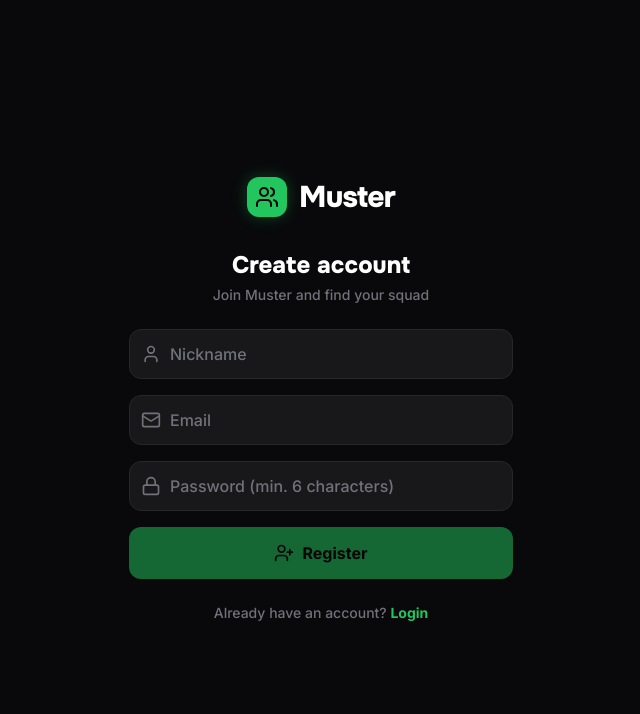
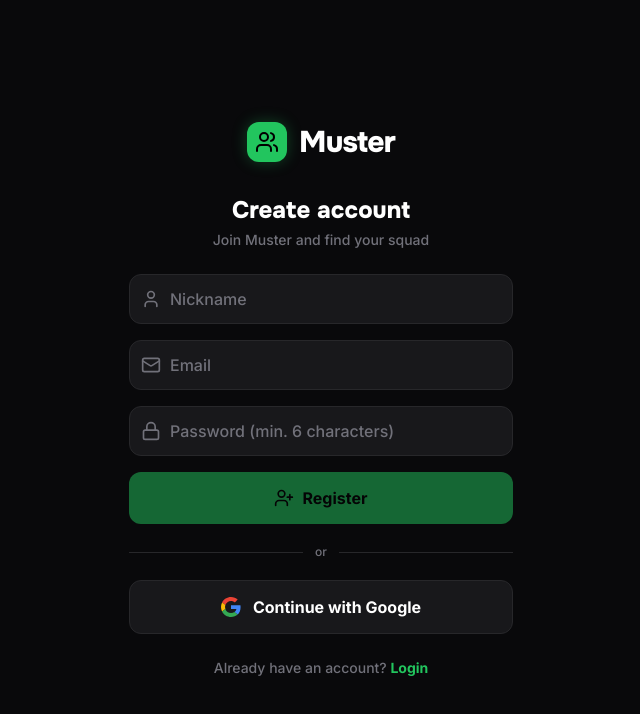
Before and after one commit to dayroks/Muster, a Next.js app: page /auth/register in a window 1280 px wide. Shown: the top 714 px of the page, without its empty margins (319-959 px from the left). Built offline with nearby package versions, Linux system fonts and the light colour scheme; no server answers.

Commit message:
Add Google login button and update redirect path

```diff
--- a/app/auth/register/page.tsx
+++ b/app/auth/register/page.tsx
@@ -6,6 +6,7 @@ import { useRouter } from 'next/navigation';
 import { Mail, Lock, User, UserPlus, Loader2, AlertCircle, CheckCircle2 } from 'lucide-react';
 import { supabase } from '@/lib/supabase';
 import AuthShell from '@/components/AuthShell';
+import GoogleButton from '@/components/GoogleButton';
 
 export default function RegisterPage() {
   const router = useRouter();
@@ -50,7 +51,7 @@ export default function RegisterPage() {
 
     // Якщо підтвердження пошти вимкнене, сесія є одразу
     if (data.session) {
-      router.replace('/');
+      router.replace('/chats');
     } else {
       setConfirmSent(true);
       setLoading(false);
@@ -136,6 +137,8 @@ export default function RegisterPage() {
         </button>
       </form>
 
+      <GoogleButton onError={setError} />
+
       <p className="mt-6 text-center font-inter text-sm font-medium text-zinc-500">
         Already have an account?{' '}
         <Link href="/auth/login" className="font-bold text-green-500 hover:text-green-400">
@@ -144,4 +147,4 @@ export default function RegisterPage() {
       </p>
     </AuthShell>
   );
-        }
+          }
```
